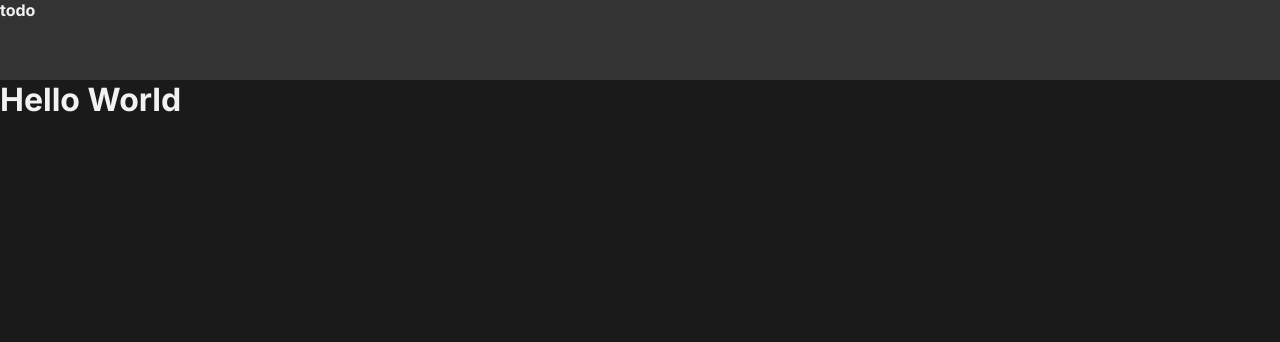
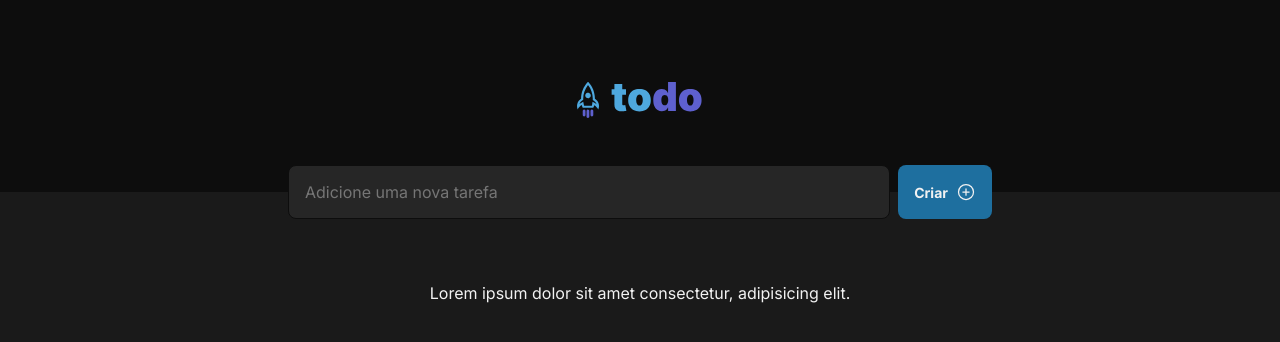
Before and after one commit to RafaelOshima/To-do-List-TS, a React (Vite) app: page / in a window 1280 px wide. Shown: the top 342 px of the page. Built offline with nearby package versions, Linux system fonts and the light colour scheme.

Commit message:
Criando o header e o formulário

```diff
--- a/package.json
+++ b/package.json
@@ -10,6 +10,7 @@
     "preview": "vite preview"
   },
   "dependencies": {
+    "@phosphor-icons/react": "^2.0.10",
     "react": "^18.2.0",
     "react-dom": "^18.2.0"
   },
--- /dev/null
+++ b/src/App.module.css
@@ -0,0 +1,49 @@
+.wrapper {
+    max-width: 46rem;
+    margin: -1.6875rem auto;
+    padding: 0 1rem;
+
+
+    display: flex;
+    flex-direction: column;
+    align-items: center;
+    gap: 4rem;
+}
+
+.commentForm {
+    width: 100%;
+    display: flex;
+    justify-content: center;
+    gap: 0.5rem;
+}
+
+.commentForm textarea {
+    width: 100%;
+    height: 3.375rem;
+    border-radius: 8px;
+    resize: none;
+    padding: 1rem;
+    border: 1px solid var(--gray-700);
+    background: var(--gray-500);
+    color: var(--gray-300);
+}
+
+.commentForm button[type=submit] {
+    background: var(--blue-dark);
+    color: var(--gray-100);
+    font-size: 0.875rem;
+    font-weight: bold;
+    border: none;
+    border-radius: 8px;
+    padding: 1rem;
+    display: flex;
+    gap: 0.5rem;
+    align-items: center;
+    cursor: pointer;
+
+    transition: background-color 0.1s;
+}
+
+.commentForm button[type=submit]:hover {
+    background-color: var(--blue);
+}
--- a/src/App.tsx
+++ b/src/App.tsx
@@ -1,12 +1,24 @@
 import  './global.css'
-import { Header } from './components/header'
-import { Main } from './components/Main'
+import styles from './App.module.css'
+import { PlusCircle } from '@phosphor-icons/react'
+
+import { Header } from './components/Header'
 
 export function App() {
   return (
     <div>
       <Header />
-      <Main />
+
+      <div className={styles.wrapper}>
+        <form className={styles.commentForm}>
+          <textarea placeholder='Adicione uma nova tarefa'></textarea>
+          <button type='submit'>Criar <PlusCircle size={20} /></button>
+        </form>
+
+        <div className={styles.taskList}>
+          <p>Lorem ipsum dolor sit amet consectetur, adipisicing elit.</p>
+        </div>
+      </div>
     </div>
 
   )
--- a/src/components/Header.module.css
+++ b/src/components/Header.module.css
@@ -1,4 +1,10 @@
 .header {
-    background-color: #333;
-    height: 80px;
+    background: var(--gray-700);
+    display: flex;
+    justify-content: center;
+    padding: 4.5rem 0;
 }
+
+.header img {
+    height: 3rem;
+}
--- a/src/components/Header.tsx
+++ b/src/components/Header.tsx
@@ -1,9 +1,11 @@
 import styles from './Header.module.css'
+
+import ToDoLogo from '../assets/ToDo-Logo.svg'
 
 export function Header() {
     return (
         <header className={styles.header}>
-            <strong>todo</strong>
+            <img src={ToDoLogo} alt="Logo do Projeto" />
         </header>
     )
 }
--- a/src/components/Main.tsx
+++ /dev/null
@@ -1,9 +0,0 @@
-
-
-export function Main() {
-    return (
-        <div>
-            <h1>Hello World</h1>
-        </div>
-    )
-}
--- a/src/global.css
+++ b/src/global.css
@@ -14,6 +14,11 @@
     --blue-dark: #1e6f9f;
 
     --danger: #e25858;
+}
+
+:focus {
+    outline: transparent;
+    box-shadow: 0 0 0 2px var(--green-500);
 }
 
 * {
--- a/src/main.tsx
+++ b/src/main.tsx
@@ -1,6 +1,6 @@
 import React from 'react'
 import ReactDOM from 'react-dom/client'
-import {App} from './App.tsx'
+import { App } from './App.tsx'
 
 ReactDOM.createRoot(document.getElementById('root')!).render(
   <React.StrictMode>
```
Also changed, not shown: src/assets/ToDo-Logo.svg (added), 1 other file (tests, documents, lock files or other folders).
